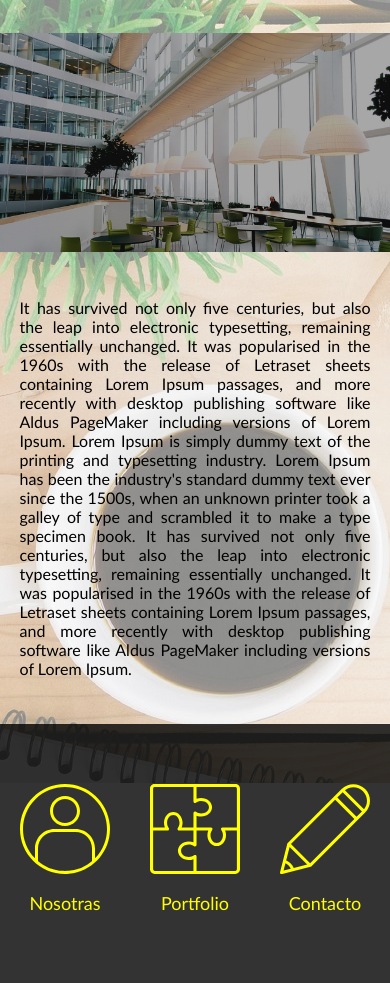
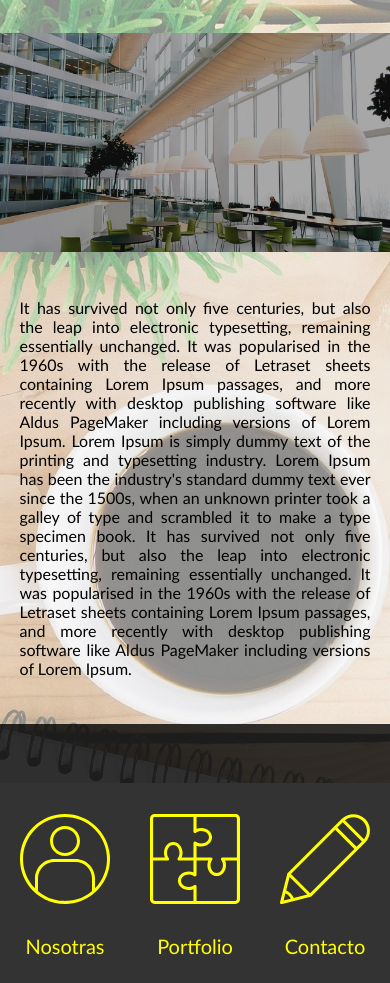
Before and after one commit to agosgal/tp-1, a plain HTML site: page Index.html in a window 390 px wide. Shown: the part 117-1100 px from the top of the page. Drawn offline with Linux system fonts and the light colour scheme; files whose address does not match are found by name.

Commit message:
arreglo links mobile

```diff
--- a/Index.html
+++ b/Index.html
@@ -31,15 +31,15 @@
         <div class="secciones">
             <div class="nosotrasseccion">
                 <img src="./img/user.svg" />
-                <p>Nosotras</p>
+                <a href="#">Nosotras</a>
             </div>
             <div class="portfolioseccion">
                 <img src="./img/puzzle.svg" />
-                <p>Portfolio</p>
+                <a href="#">Portfolio</a>
             </div>
             <div class="contactoseccion">
                 <img src="./img/edit.svg" />
-                <p>Contacto</p>
+                <a href="#">Contacto</a>
                 </div>
         </div>
 
--- a/TP1.css
+++ b/TP1.css
@@ -74,39 +74,63 @@ body {
 }
 
 .nosotrasseccion img {
+    margin-top: 30px;
     width: 150px;
     height: 150px;
+    margin-bottom: 30px
 }
 
 .portfolioseccion img {
+    margin-top: 30px;
     width: 150px;
     height: 150px;
+    margin-bottom: 30px
 }
 
 .contactoseccion img {
+    margin-top: 30px;
     width: 150px;
     height: 150px;
+    margin-bottom: 30px
 }
 
-.nosotrasseccion p {
+.nosotrasseccion {
+    display: flex;
+    flex-direction: column;
+}
+
+.portfolioseccion {
+    display: flex;
+    flex-direction: column;
+}
+
+.contactoseccion {
+    display: flex;
+    flex-direction: column;
+}
+
+.nosotrasseccion a {
     color:#FFFF00;
     text-align: center;
     font-family: 'Gill Sans', 'Gill Sans MT', Calibri, 'Trebuchet MS', sans-serif;;
-    font-size: 20px
+    font-size: 20px;
+    text-decoration: none
 }
 
-.portfolioseccion p {
+.portfolioseccion a {
     color:#FFFF00;
     text-align: center;
     font-family: 'Gill Sans', 'Gill Sans MT', Calibri, 'Trebuchet MS', sans-serif;;
-    font-size: 20px
+    font-size: 20px;
+    text-decoration: none
 }
 
-.contactoseccion p {
+.contactoseccion a {
     color:#FFFF00;
     text-align: center;
     font-family: 'Gill Sans', 'Gill Sans MT', Calibri, 'Trebuchet MS', sans-serif;;
-    font-size: 20px
+    font-size: 20px;
+    text-decoration: none
 }
 
 .portfoliotitulo {
@@ -218,7 +242,8 @@ input[type=submit] {
 .secciones {
     height: 150px;
     padding: 0px;
-    padding-top: 60px
+    padding-top: 60px;
+    padding-bottom: 60px
 }
 
 .nosotrasseccion img {
@@ -236,18 +261,6 @@ input[type=submit] {
     height: 90px;
 }
 
-.nosotrasseccion p {
-    font-size: 18px
-}
-
-.portfolioseccion p {
-    font-size: 18px
-}
-
-.contactoseccion p {
-    font-size: 18px
-}
-
 .portfoliotitulo {
     font-size: 40px
 }
```
